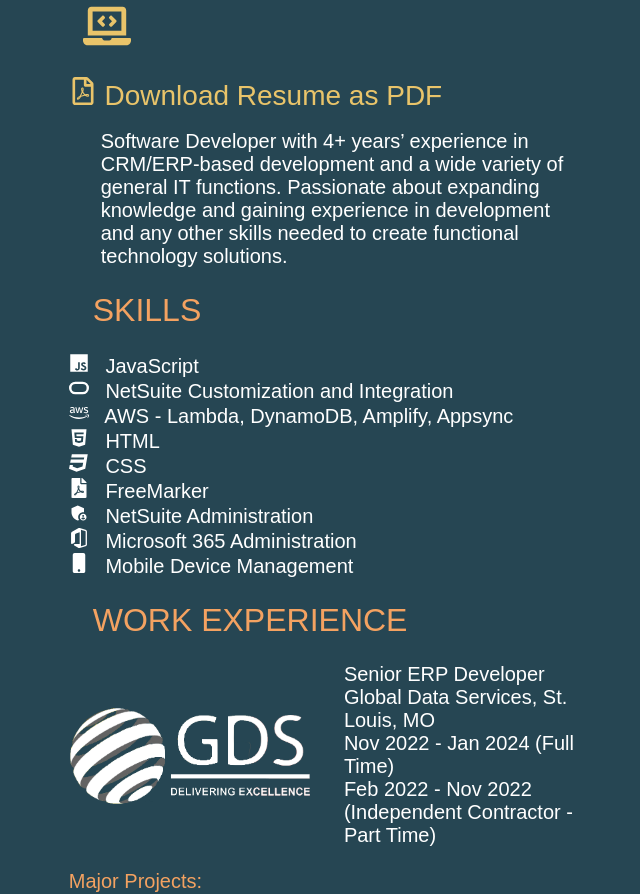
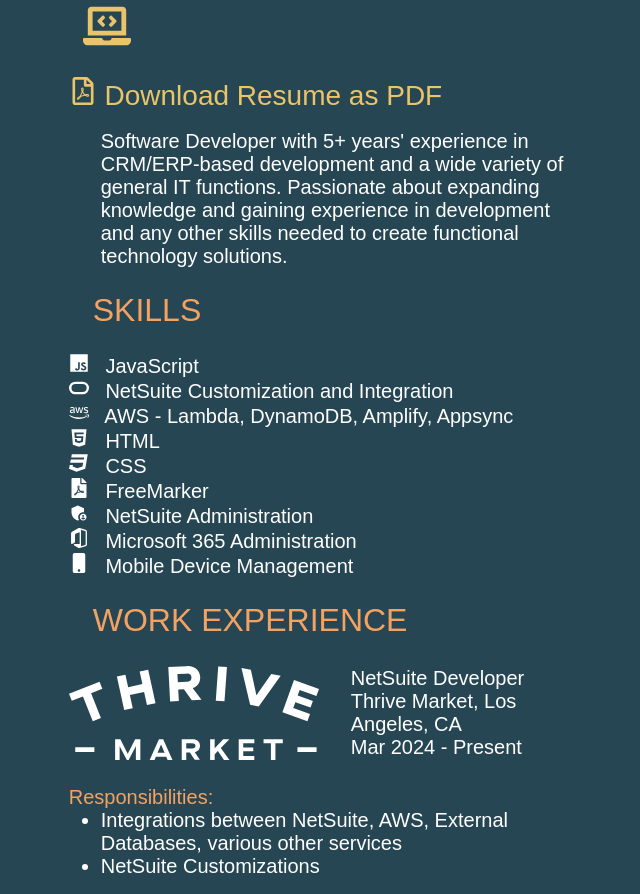
Before and after one commit to tyler-timm/react-personal-site, a Next.js app: page /resume in a window 1280 px wide. Shown: the part 140-1034 px from the top of the page, without its empty margins (317-957 px from the left). Built offline with nearby package versions, Linux system fonts and the light colour scheme.

Commit message:
Add Thrive Market to Work History

```diff
--- a/src/pages/resume.js
+++ b/src/pages/resume.js
@@ -28,7 +28,7 @@ export default function Resume() {
                     </a>
                     <br /><br />
                     <div className={styles.education}>
-                        Software Developer with 4+ years’ experience in CRM/ERP-based development and a wide variety of general IT functions. Passionate about expanding knowledge and gaining experience in development and any other skills needed to create functional technology solutions.
+                        Software Developer with 5+ years' experience in CRM/ERP-based development and a wide variety of general IT functions. Passionate about expanding knowledge and gaining experience in development and any other skills needed to create functional technology solutions.
                     </div>
                     <div className={styles.sectionHead}>SKILLS</div>
                     <div className={styles.skills}>
@@ -36,6 +36,22 @@ export default function Resume() {
                     </div>
                     <div className={styles.sectionHead}>WORK EXPERIENCE</div>
                     <div className={styles.workExp}>
+                        <div className={styles.textSection}>
+                            <Image src='/Thrive-Logo-White.svg' height={100} width={250} />
+                            <div className={styles.workRole}>
+                                NetSuite Developer<br />
+                                Thrive Market, Los Angeles, CA<br />
+                                Mar 2024 - Present<br />
+                            </div>
+                        </div>
+                        <br />
+                        <span className={styles.subheading}>Responsibilities:</span>
+                        <br />
+                        <ul className={styles.indent1}>
+                            <li>Integrations between NetSuite, AWS, External Databases, various other services</li>
+                            <li>NetSuite Customizations</li>
+                        </ul>
+                        <br />
                         <div className={styles.textSection}>
                             <Image src='/GDS-Logo-White.png' height={100} width={253} />
                             <div className={styles.workRole}>
```
Also changed, not shown: public/Thrive-Logo-White.svg (added).
